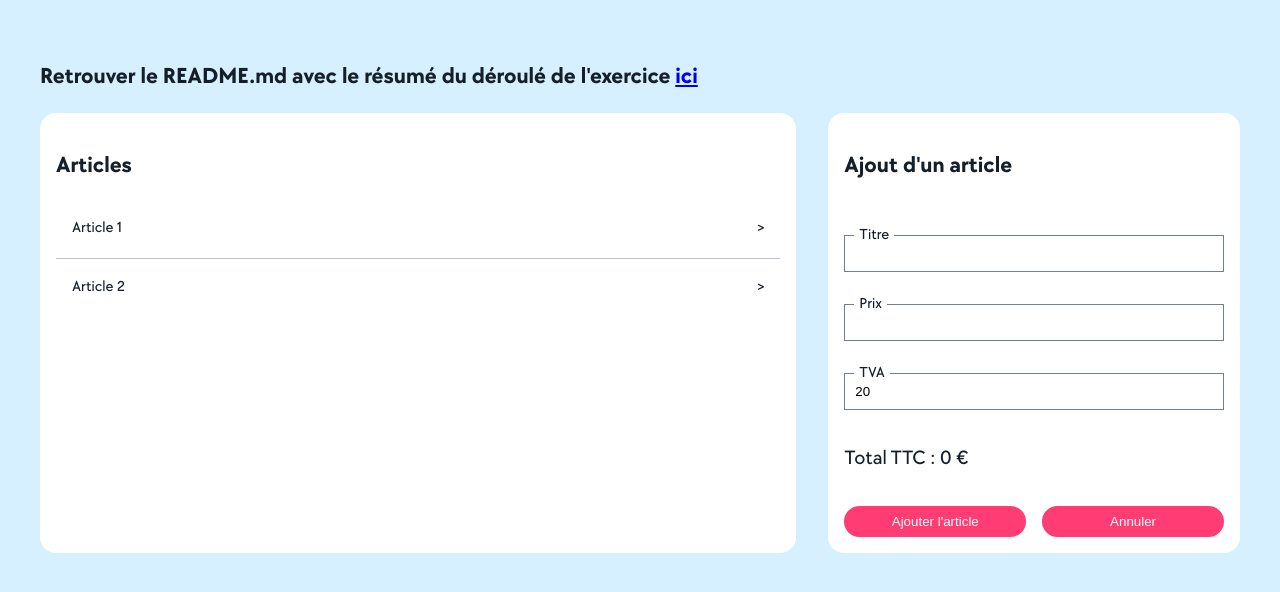
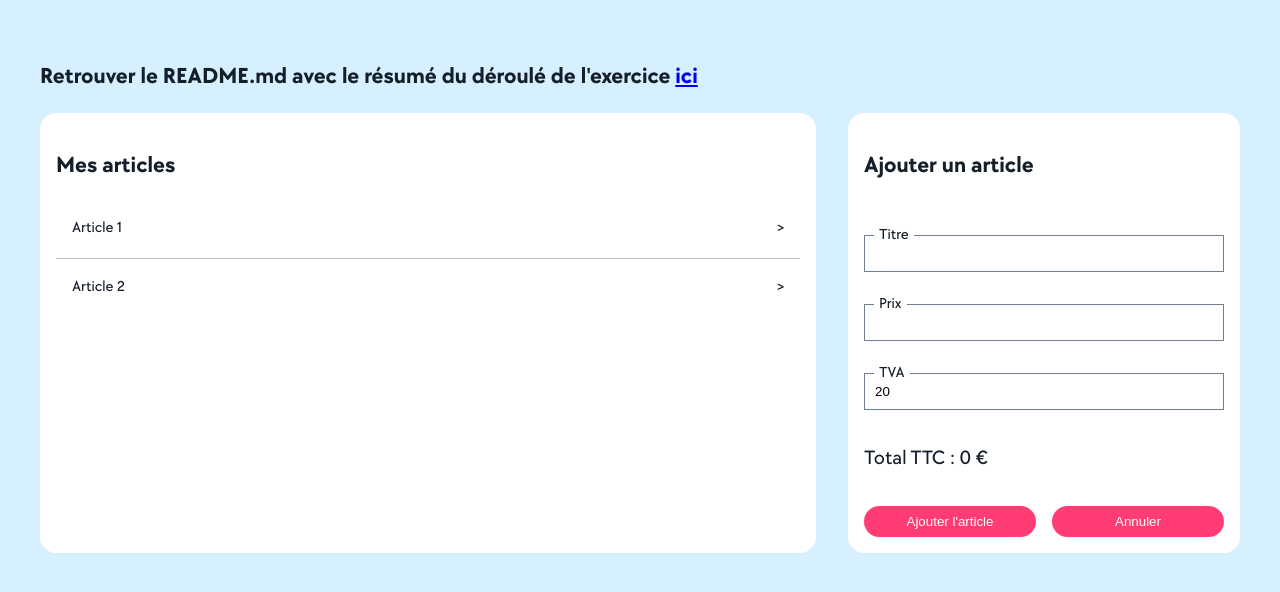
Before and after one commit to TheoLallement/allovoisins-exercice, a Vue app: page / in a window 1280 px wide. Shown: the top 592 px of the page. Built offline with nearby package versions, Linux system fonts and the light colour scheme.

Commit message:
:lipstick: Fix width of form

```diff
--- a/src/components/ArticleForm.vue
+++ b/src/components/ArticleForm.vue
@@ -5,8 +5,8 @@
       @submit.prevent="saveArticle"
       @reset.prevent="cancelModification"
     >
-      <h2 v-if="isModifyMode">Modification de {{ articleRef.title }}</h2>
-      <h2 v-else>Ajout d'un article</h2>
+      <h2 v-if="isModifyMode">Modifier : {{ articleRef.title }}</h2>
+      <h2 v-else>Ajouter un article</h2>
 
       <form-input id="title" label="Titre" v-model="articleRef.title" />
 
--- a/src/views/ArticlesView.vue
+++ b/src/views/ArticlesView.vue
@@ -1,6 +1,6 @@
 <template>
   <div class="articles-view">
-    <article-list class="article-view--article-list" title="Articles">
+    <article-list class="article-view--article-list" title="Mes articles">
       <article-list-item
         v-for="article in articles"
         :selected="article === formArticle"
@@ -91,14 +91,14 @@ function setSelectedArticle(article: Article) {
 }
 
 .article-view--article-list {
-  flex-grow: 7;
+  flex-grow: 1;
 }
 
 .article-view--article-form {
-  flex-grow: 2;
   height: fit-content;
   position: sticky;
   top: 16px;
+  flex-basis: 30%;
 }
 
 .article-view--add-button-mobile {
@@ -114,5 +114,14 @@ function setSelectedArticle(article: Article) {
   justify-content: center;
   border: unset;
   background-color: var(--primary-offre);
+
+  &:hover {
+    background-color: var(--primary-offre-darken);
+  }
+
+  &:focus-visible {
+    outline: var(--primary-offre) solid 2px;
+    outline-offset: 3px;
+  }
 }
 </style>
```
